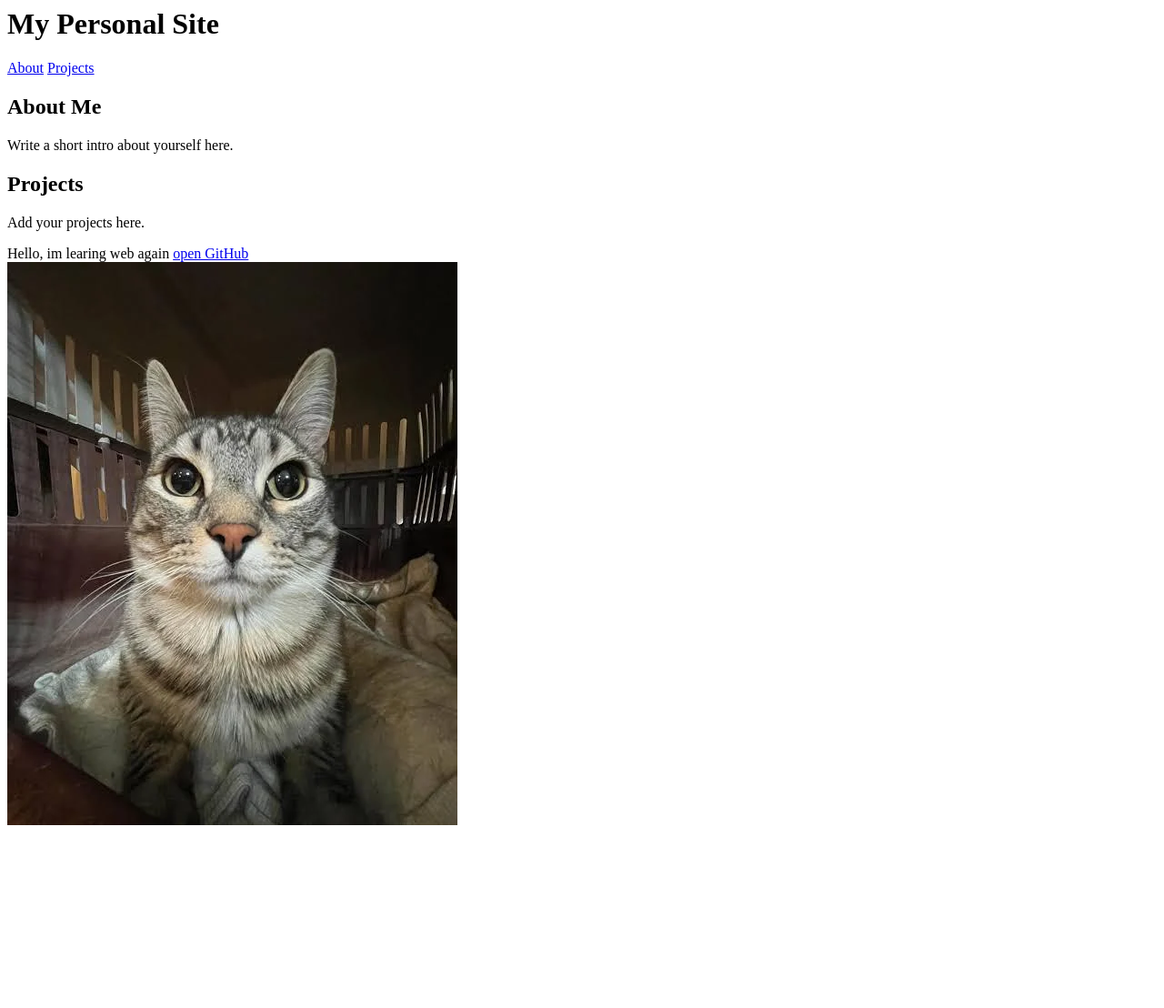
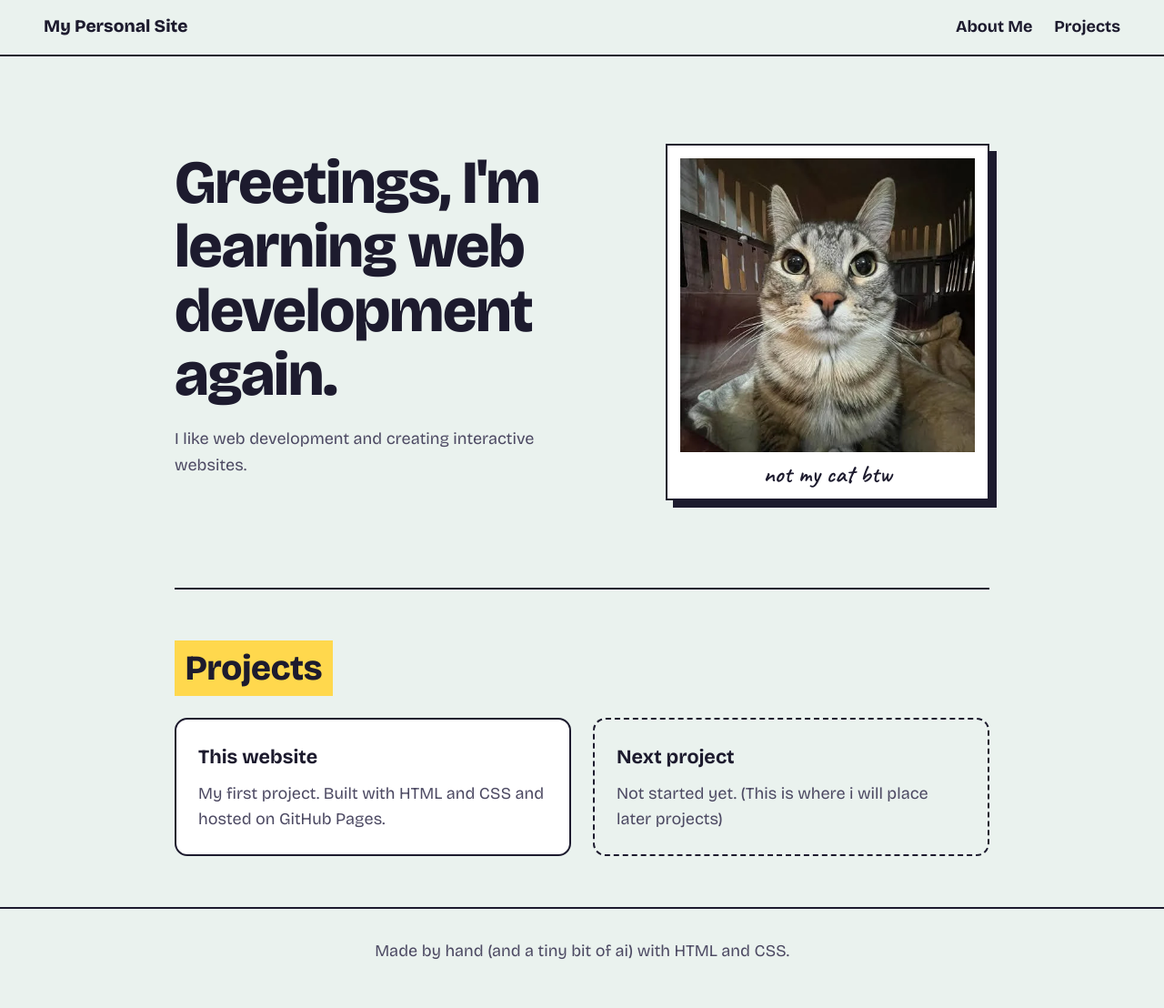
Before and after one commit to Icexfire098-cpu/Website, a plain HTML site: page index.html in a window 1280 px wide. Shown: the whole page at 91% size. Before the commit the page ends 915 px from the top, so only its background shows below. Drawn offline with nearby package versions, Linux system fonts and the light colour scheme.

Commit message:
Add files via upload

```diff
--- a/index.html
+++ b/index.html
@@ -1,30 +1,52 @@
-<html>
+<!DOCTYPE html>
+<html lang="en">
 <head>
     <meta charset="UTF-8">
-        <meta name="viewport" content="width-device-width, initial-scale=1.0">
-        <title>Document</title>
-        <link rel="stylesheet" href="">
+    <meta name="viewport" content="width=device-width, initial-scale=1.0">
+    <title>My Personal Site</title>
+    <link rel="preconnect" href="https://fonts.googleapis.com">
+    <link rel="preconnect" href="https://fonts.gstatic.com" crossorigin>
+    <link href="https://fonts.googleapis.com/css2?family=Bricolage+Grotesque:opsz,wght@12..96,400;12..96,700;12..96,800&family=Caveat:wght@600&display=swap" rel="stylesheet">
+    <link rel="stylesheet" href="style.css">
 </head>
 <body>
-<header>
-    <h1>My Personal Site</h1>
-    <nav>
-        <a href="#about">About</a>
+    <header class="site-header">
+        <a class="brand" href="#top">My Personal Site</a>
+        <nav aria-label="Main">
+            <a href="#about">About Me</a>
             <a href="#projects">Projects</a>
         </nav>
     </header>
-    <section id="about">
-        <h2>About Me</h2>
-        <p>Write a short intro about yourself here.</p>
-    </section>
-    <section id="projects">
-        <h2>Projects</h2>
-        <p>Add your projects here.</p>
+
+    <main id="top">
+        <section id="about" class="about">
+            <div class="about-text">
+                <h1>Greetings, I'm learning web development again.</h1>
+                <p>I like web development and creating interactive websites.</p>
+            </div>
+            <figure class="polaroid">
+                <img src="Zaza.webp" alt="Zaza the cat">
+                <figcaption>not my cat btw</figcaption>
+            </figure>
         </section>
 
-        <div>
-            Hello, im learing web again <a href="https://github.com/">open GitHub</a>
+        <section id="projects" class="panel">
+            <h2>Projects</h2>
+            <div class="cards">
+                <article class="card">
+                    <h3>This website</h3>
+                    <p>My first project. Built with HTML and CSS and hosted on GitHub Pages.</p>
+                </article>
+                <article class="card card-empty">
+                    <h3>Next project</h3>
+                    <p>Not started yet. (This is where i will place later projects)</p>
+                </article>
             </div>
-        <img src="Zaza.webp" alt="my cat :3">
+        </section>
+    </main>
+
+    <footer class="site-footer">
+        <p>Made by hand (and a tiny bit of ai) with HTML and CSS.</p>
+    </footer>
 </body>
 </html>
--- /dev/null
+++ b/style.css
@@ -0,0 +1,268 @@
+:root {
+    --paper: #eaf2ee;
+    --ink: #1d1b2e;
+    --violet: #5a3ec8;
+    --marker: #ffd84d;
+    --white: #ffffff;
+    --muted: #4d4a63;
+
+    --font-body: "Bricolage Grotesque", "Segoe UI", system-ui, sans-serif;
+    --font-hand: "Caveat", "Comic Sans MS", cursive;
+
+    --radius: 14px;
+    --max-width: 62rem;
+}
+
+/* Base */
+*,
+*::before,
+*::after {
+    box-sizing: border-box;
+}
+
+html {
+    scroll-behavior: smooth;
+    scroll-padding-top: 5rem;
+}
+
+body {
+    margin: 0;
+    background: var(--paper);
+    color: var(--ink);
+    font-family: var(--font-body);
+    font-size: 1.125rem;
+    line-height: 1.6;
+}
+
+img {
+    display: block;
+    max-width: 100%;
+}
+
+a {
+    color: var(--violet);
+}
+
+a:focus-visible {
+    outline: 3px solid var(--violet);
+    outline-offset: 3px;
+}
+
+/*  Header */
+.site-header {
+    position: sticky;
+    top: 0;
+    z-index: 10;
+    display: flex;
+    flex-wrap: wrap;
+    align-items: center;
+    justify-content: space-between;
+    gap: 0.5rem 2rem;
+    padding: 0.9rem clamp(1rem, 5vw, 3rem);
+    background: var(--paper);
+    border-bottom: 2px solid var(--ink);
+}
+
+.brand {
+    color: var(--ink);
+    font-weight: 800;
+    font-size: 1.2rem;
+    text-decoration: none;
+}
+
+.site-header nav {
+    display: flex;
+    flex-wrap: wrap;
+    gap: 0.25rem 1.5rem;
+}
+
+.site-header nav a {
+    color: var(--ink);
+    font-weight: 700;
+    text-decoration: none;
+    background: linear-gradient(var(--marker), var(--marker)) no-repeat 0 100% / 0 45%;
+    transition: background-size 0.2s ease;
+}
+
+.site-header nav a:hover,
+.site-header nav a:focus-visible {
+    background-size: 100% 45%;
+}
+
+/* Layout */
+main {
+    max-width: var(--max-width);
+    margin: 0 auto;
+    padding: 0 clamp(1rem, 5vw, 3rem);
+}
+
+.about {
+    display: grid;
+    grid-template-columns: 1.3fr 1fr;
+    align-items: center;
+    gap: clamp(2rem, 6vw, 5rem);
+    padding: clamp(3rem, 9vw, 6rem) 0;
+}
+
+.about h1 {
+    margin: 0 0 1.25rem;
+    font-size: clamp(2.4rem, 6vw, 4.2rem);
+    font-weight: 800;
+    line-height: 1.05;
+    letter-spacing: -0.02em;
+}
+
+.about p {
+    max-width: 34rem;
+    margin: 0 0 1rem;
+    color: var(--muted);
+}
+
+/* Cat image */
+.polaroid {
+    margin: 0;
+    padding: 0.9rem 0.9rem 0.6rem;
+    background: var(--white);
+    border: 2px solid var(--ink);
+    box-shadow: 8px 8px 0 var(--ink);
+    transition: transform 0.25s ease;
+}
+
+.polaroid:hover {
+    transform: rotate(0deg);
+}
+
+.polaroid img {
+    width: 100%;
+    aspect-ratio: 1;
+    object-fit: cover;
+}
+
+.polaroid figcaption {
+    padding-top: 0.5rem;
+    text-align: center;
+    font-family: var(--font-hand);
+    font-size: 1.7rem;
+    line-height: 1.2;
+}
+
+/* Panels */
+.panel {
+    padding: clamp(2rem, 6vw, 3.5rem) 0;
+    border-top: 2px solid var(--ink);
+}
+
+.panel h2 {
+    display: inline-block;
+    margin: 0 0 1.5rem;
+    padding: 0 0.3em;
+    font-size: clamp(1.7rem, 4vw, 2.4rem);
+    font-weight: 800;
+    letter-spacing: -0.01em;
+    background: var(--marker);
+}
+
+/* Project cards */
+.cards {
+    display: grid;
+    grid-template-columns: repeat(auto-fit, minmax(16rem, 1fr));
+    gap: 1.5rem;
+}
+
+.card {
+    padding: 1.5rem;
+    background: var(--white);
+    border: 2px solid var(--ink);
+    border-radius: var(--radius);
+}
+
+.card h3 {
+    margin: 0 0 0.5rem;
+    font-size: 1.35rem;
+}
+
+.card p {
+    margin: 0;
+    color: var(--muted);
+}
+
+.card-empty {
+    background: transparent;
+    border-style: dashed;
+}
+
+/* Learning list */
+.topics {
+    display: flex;
+    flex-wrap: wrap;
+    gap: 0.75rem;
+    margin: 0;
+    padding: 0;
+    list-style: none;
+}
+
+.topics li {
+    padding: 0.4rem 1rem;
+    background: var(--white);
+    border: 2px solid var(--ink);
+    border-radius: 999px;
+    font-weight: 700;
+}
+
+/* Button */
+.button {
+    display: inline-block;
+    margin-left: 0.5rem;
+    padding: 0.5rem 1.25rem;
+    background: var(--violet);
+    color: var(--white);
+    border: 2px solid var(--ink);
+    border-radius: var(--radius);
+    box-shadow: 4px 4px 0 var(--ink);
+    font-weight: 700;
+    text-decoration: none;
+    transition: transform 0.15s ease, box-shadow 0.15s ease;
+}
+
+.button:hover {
+    transform: translate(2px, 2px);
+    box-shadow: 2px 2px 0 var(--ink);
+}
+
+/* Footer */
+.site-footer {
+    padding: 2rem 1rem 3rem;
+    text-align: center;
+    color: var(--muted);
+    border-top: 2px solid var(--ink);
+}
+
+.site-footer p {
+    margin: 0;
+}
+
+/* Responsive */
+@media (max-width: 720px) {
+    .about {
+        grid-template-columns: 1fr;
+    }
+
+    .polaroid {
+        max-width: 20rem;
+        margin: 0 auto;
+    }
+
+    .button {
+        margin: 0.75rem 0 0;
+    }
+}
+
+@media (prefers-reduced-motion: reduce) {
+    html {
+        scroll-behavior: auto;
+    }
+
+    * {
+        transition: none !important;
+    }
+}
```
Lines whose indentation alone changed are shown as unchanged.
